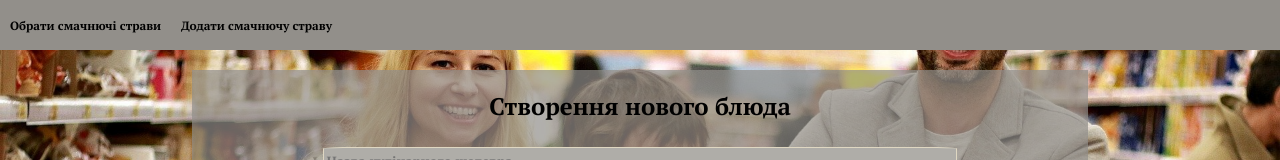
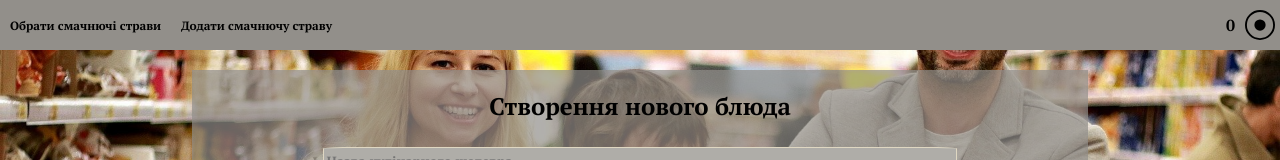
Before and after one commit to maryluis/yourMenuPro, a React (Create React App) app: page /create-dish in a window 1280 px wide. Shown: the top 160 px of the page. Built offline with nearby package versions, Linux system fonts and the light colour scheme.

Commit message:
history push

```diff
--- a/src/App.css
+++ b/src/App.css
@@ -140,13 +140,23 @@ textarea:focus {
 }
 .oneDish ul {
   padding: 0%;
-  /* width: 80%; */
 }
 .oneDish span span {
   padding: 5px;
 }
 .paddingOver {
   padding: 10px;
+}
+.marginOver {
+  margin: 15px;
+}
+.flexCenter {
+  display: flex;
+  justify-content: center;
+  align-items: center;
+}
+.marginOverSmall {
+  margin: 5px;
 }
 .recepyCard {
   position: absolute;
--- a/src/components/addDishForm.js
+++ b/src/components/addDishForm.js
@@ -3,6 +3,7 @@ import {connect} from 'react-redux';
 import {bindActionCreators, } from 'redux';
 import {COneIngredient} from "./index";
 import {dish, addDish, checkInclude} from "../tools";
+import {useHistory} from 'react-router-dom';
 
 
 
@@ -15,6 +16,7 @@ const DishForm = (data) => {
     const [dishTitle, changeTitle] = useState("");
     const [dishType, changeType] = useState("1");
     const [comment, changeComment] = useState(null);
+    const history = useHistory();
 
 
 
@@ -57,7 +59,7 @@ const DishForm = (data) => {
                 <textarea onChange = {(e) => changeComment(e.target.value)} placeholder="Як готувати? (за бажанням)"></textarea>
 
                 <button disabled = {dishTitle.length < 2 || !data.data || checkInclude(data.data, ['title', 'howMany'])} type="submit" onClick = {
-                    (e) => {
+                    async (e) => {
                         e.preventDefault();
                         let goods = {...data.data}
                         for(let key in goods) {
@@ -65,7 +67,8 @@ const DishForm = (data) => {
                                 delete goods[key]
                             }
                         }
-                        addDish(new dish(dishTitle, dishType, goods, comment))}}>Створити</button>
+                       await addDish(new dish(dishTitle, dishType, goods, comment))
+                        history.push("/dishes-list/")}}>Створити</button>
 
 
         </div>
--- a/src/components/dishList.js
+++ b/src/components/dishList.js
@@ -11,10 +11,10 @@ const DishList = ({dishes, getData}) => {
 
     }, [getData])
     return(
-        <div>
+        <div className = "flexRow">
             {dishes && dishes.map((dish) =>
                 <OneDish key = {dish.id} title = {dish.dish.name} goodsArr = {dish.dish.ingredients} comment = {dish.dish.comment}/>)}
-            <button onClick = {() => console.log(dishes[0].dish.comment.replace('\n', '<br>'))}>Check</button>
+            <button onClick = {() => console.log(dishes[1])}>Check</button>
         </div>
     )
 }
--- a/src/components/header.js
+++ b/src/components/header.js
@@ -18,8 +18,12 @@ const Header = () => {
                     </li>
                 </ul>
             </div>
-            <div>
-
+            <div className = "flexCenter">
+                <span className = "marginOverSmall">0</span>
+                <svg xmlns="http://www.w3.org/2000/svg" width="30" height="30" fill="currentColor" className="bi bi-record-circle marginOverSmall" viewBox="0 0 16 16">
+                <path d="M8 15A7 7 0 1 1 8 1a7 7 0 0 1 0 14zm0 1A8 8 0 1 0 8 0a8 8 0 0 0 0 16z"/>
+                <path d="M11 8a3 3 0 1 1-6 0 3 3 0 0 1 6 0z"/>
+                </svg>
             </div>
 
         </header>
--- a/src/components/oneDish.js
+++ b/src/components/oneDish.js
@@ -17,7 +17,7 @@ const OneDish = ({title, goodsArr, comment = false}) => {
     const [recepy, openRecepy] = useState(false);
 
     return (
-        <div className = "createDishForm oneDish">
+        <div className = "createDishForm oneDish marginOver">
             <h3>{title}</h3>
             <ul>
                 {goodsArr.map(good =>
@@ -30,7 +30,7 @@ const OneDish = ({title, goodsArr, comment = false}) => {
                 )}
 
             </ul>
-            <button onClick = {() => openRecepy(!recepy)}>Докладніше</button>
+            {comment && <button disabled = {recepy} onClick = {() => openRecepy(true)}>Докладніше</button>}
             {recepy && <Recepy recepy = {comment} onClose = {openRecepy}></Recepy>}
             <button>Готуватиму!</button>
         </div>
```
